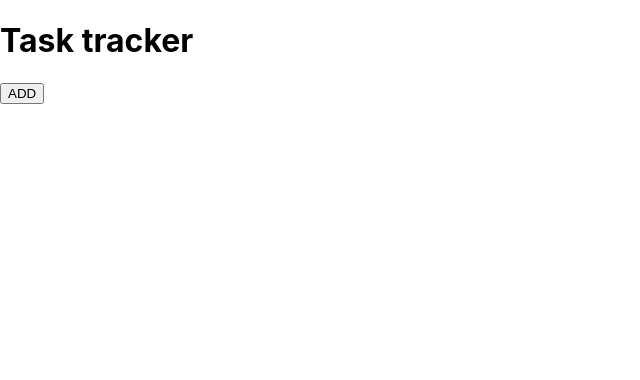
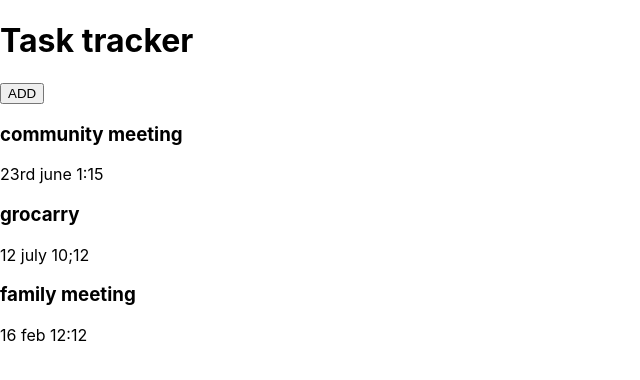
Before and after one commit to Manjukcthapa/mytask, a React (Create React App) app: page / in a window 1280 px wide. Shown: the top 380 px of the page, without its empty margins (0-640 px from the left). Built offline with nearby package versions, Linux system fonts and the light colour scheme.

Commit message:
created dummy data and render to the browser

```diff
--- a/src/App.js
+++ b/src/App.js
@@ -1,12 +1,35 @@
 import './App.css';
 import Header from './component/Header';
-import Button from './component/Button';
+import {useState} from 'react';
+import Taskss from './component/Tasks'
 
 function App() {
+  const [tasks, setTask] = useState([
+    {
+        id : 1,
+        text:"community meeting",
+        date: '23rd june 1:15 ',
+        reminder: true
+
+    },
+    {
+        id : 2,
+        text:'grocarry',
+        date: '12 july 10;12',
+        reminder: true
+    },
+    {
+        id: 3,
+        text: 'family meeting',
+        date: '16 feb 12:12',
+        reminder: false
+    }
+
+])
   return (
     <>
     <Header/>
-    <Button text='ADD'/>
+    <Taskss tasks = {tasks}/>
     </>
   );
 }
--- a/src/component/Button.js
+++ b/src/component/Button.js
@@ -1,7 +1,7 @@
-function Button({text}){
+function Button({text, onClick}){
     return(
      <>
-    <button>{text}</button>
+    <button onClick={onClick} >{text}</button>
      </>
     );
 
--- a/src/component/Header.js
+++ b/src/component/Header.js
@@ -1,7 +1,14 @@
+import Button from './Button'
+
 function Header(props){
+   const onClick = () => {
+   console.log('click')
+   }
    return(
     <>
     <h1>{props.title}</h1>
+    <Button onClick = {onClick} text='ADD'/>
+
     </>
    );
 
--- /dev/null
+++ b/src/component/Task.js
@@ -0,0 +1,11 @@
+function Task ({task}){
+
+    return(
+        <>
+        <h3>{task.text}</h3>
+    <p>{task.date}</p>
+        </>
+    )
+}
+
+export default Task
--- /dev/null
+++ b/src/component/Tasks.js
@@ -0,0 +1,19 @@
+import Task from './Task'
+
+function Tasks ({tasks}) {
+
+    return(
+        <>
+        {tasks.map((task) => (
+            <Task task={task}/>
+            //<h1 key={task.id}>{task.text}</h1>
+        ))
+
+        }
+
+        </>
+    );
+
+}
+
+export default Tasks;
```
